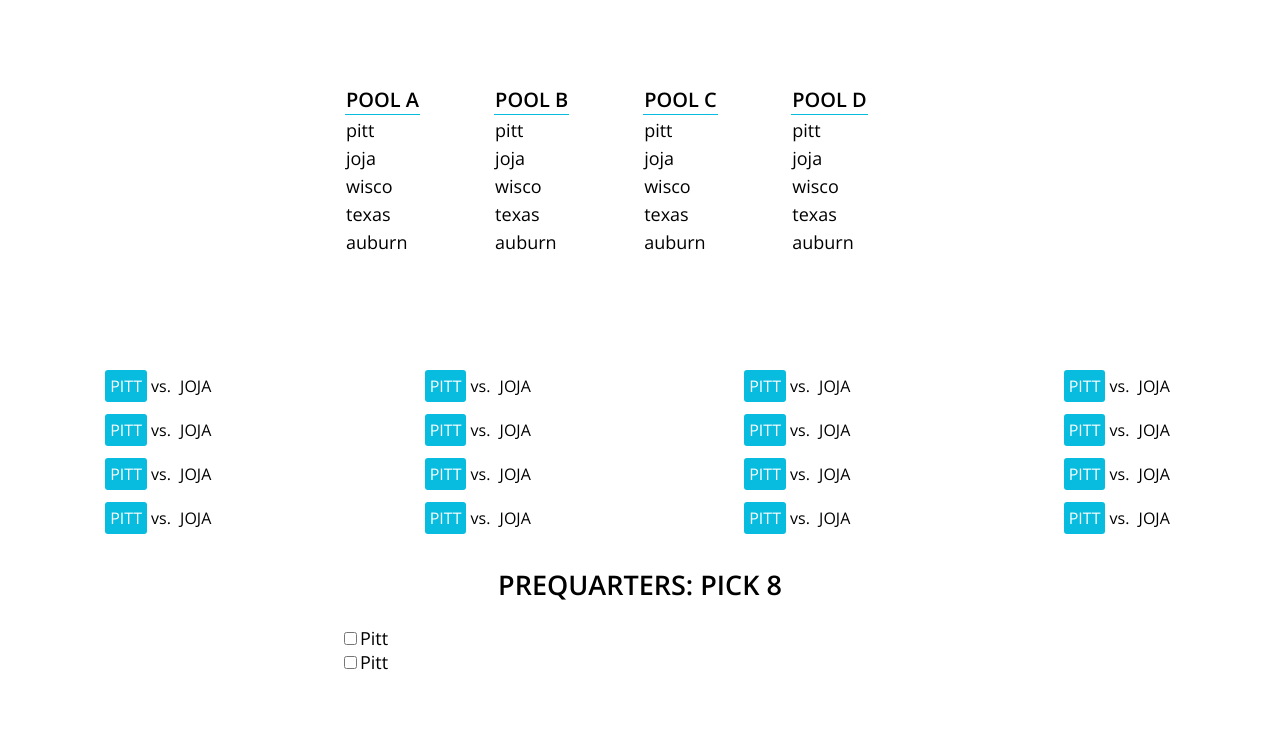
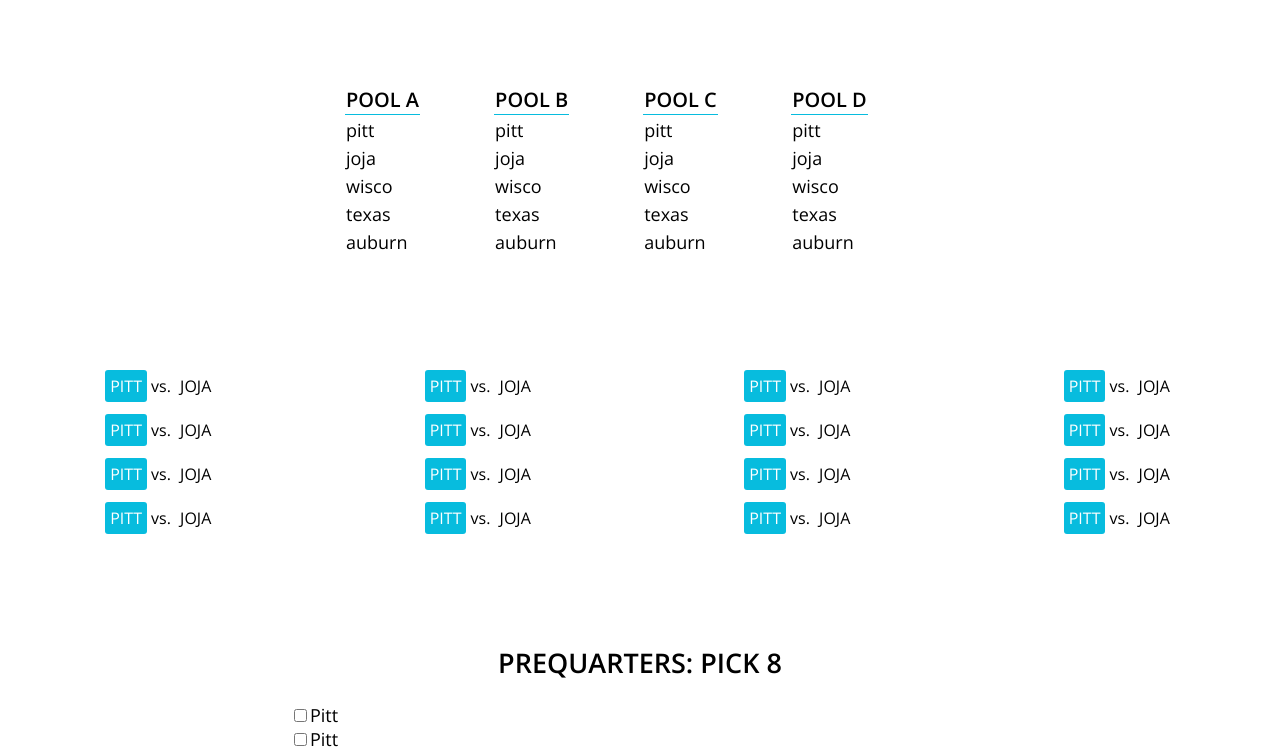
Before and after one commit to danbo314/ultibrackets_poc, a plain HTML site: page html/test.html in a window 1280 px wide. Shown: the part 120-871 px from the top of the page. Before the commit the page ends 800 px from the top, so only its background shows below. Drawn offline with nearby package versions, Linux system fonts and the light colour scheme.

Commit message:
css updates

```diff
--- a/css/user.css
+++ b/css/user.css
@@ -62,12 +62,8 @@
 }
 
 #preq {
-    margin-top: 100px;
-}
-
-#preq {
-    width: 600px;
-    margin: 0 auto 0;
+    width: 700px;
+    margin: 100px auto 0 auto;
     font-size: 18px;
 }
 
```
